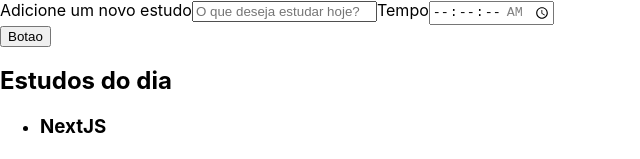
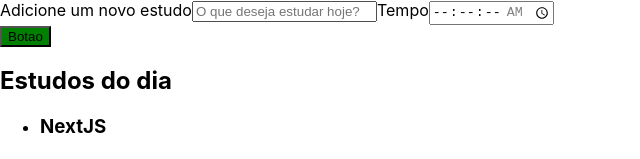
Before and after one commit to Daniel-Fonseca-da-Silva/react-with-typescript, a React (Create React App) app: page / in a window 1280 px wide. Shown: the top 159 px of the page, without its empty margins (0-640 px from the left). Built offline with nearby package versions, Linux system fonts and the light colour scheme; the HTML template or start-up script is replaced by a standard one.

Commit message:
feat: Stylized with css

```diff
--- a/src/components/Button/index.tsx
+++ b/src/components/Button/index.tsx
@@ -2,8 +2,14 @@ import React from "react";
 
 class Button extends React.Component {
   render() {
+    const backgroundColor = 'green';
+    const styles = {
+      backgroundColor
+    }
     return (
-      <button>
+      <button style={
+        styles
+      }>
         Botao
       </button>
     )
```
